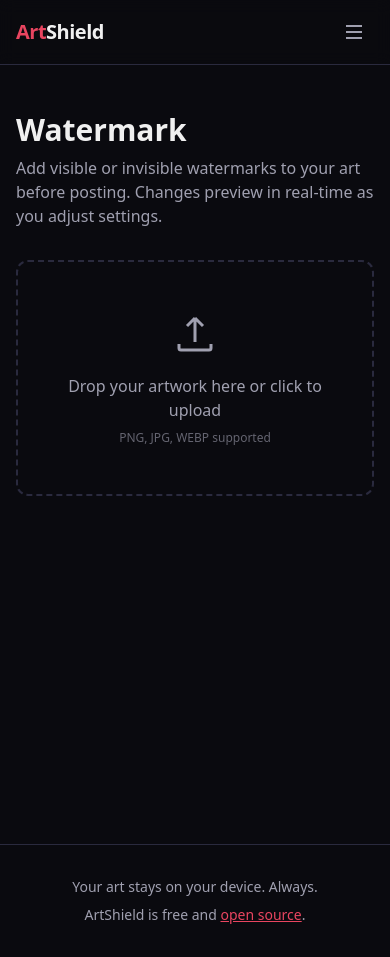
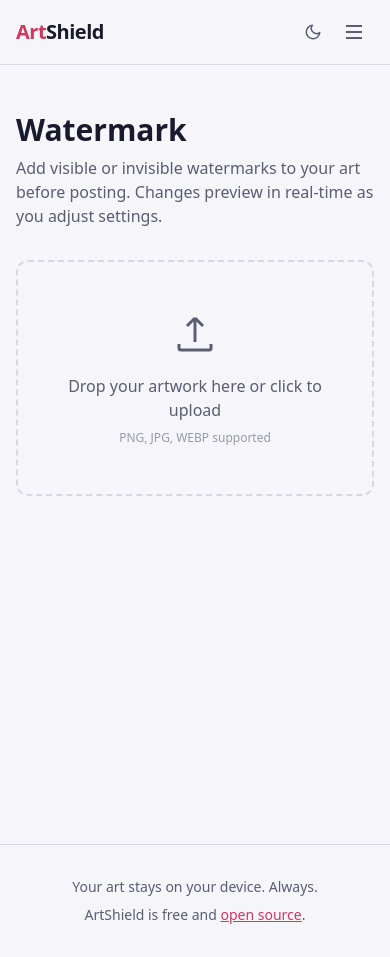
Before and after one commit to LAZERAI/art-shield, a Next.js app: page /watermark in a window 390 px wide. Built offline with nearby package versions, Linux system fonts and the light colour scheme.

Commit message:
add light/dark theme toggle with system preference detection

```diff
--- a/src/app/components/Navbar.js
+++ b/src/app/components/Navbar.js
@@ -2,6 +2,7 @@
 import Link from "next/link";
 import { usePathname } from "next/navigation";
 import { useState } from "react";
+import ThemeToggle from "./ThemeToggle";
 
 const links = [
   { href: "/", label: "Home" },
@@ -25,7 +26,7 @@ export default function Navbar() {
         </Link>
 
         {/* Desktop */}
-        <div className="hidden md:flex gap-1">
+        <div className="hidden md:flex items-center gap-1">
           {links.map((l) => (
             <Link
               key={l.href}
@@ -33,16 +34,19 @@ export default function Navbar() {
               className={`px-3 py-2 rounded-lg text-sm font-medium transition-colors ${
                 pathname === l.href
                   ? "bg-[var(--accent)]/15 text-[var(--accent)] border border-[var(--accent)]/30"
-                  : "text-[var(--muted)] hover:text-white hover:bg-[var(--card)]"
+                  : "text-[var(--muted)] hover:text-[var(--foreground)] hover:bg-[var(--card)]"
               }`}
             >
               {l.label}
             </Link>
           ))}
+          <ThemeToggle />
         </div>
 
         {/* Mobile toggle */}
-        <button
+        <div className="flex items-center gap-1 md:hidden">
+          <ThemeToggle />
+          <button
           className="md:hidden p-2 text-[var(--muted)]"
           onClick={() => setOpen(!open)}
           aria-label="Toggle menu"
@@ -55,6 +59,7 @@ export default function Navbar() {
             )}
           </svg>
         </button>
+        </div>
       </div>
 
       {/* Mobile menu */}
@@ -68,7 +73,7 @@ export default function Navbar() {
               className={`block px-3 py-2 rounded-lg text-sm font-medium transition-colors ${
                 pathname === l.href
                   ? "bg-[var(--accent)]/15 text-[var(--accent)] border border-[var(--accent)]/30"
-                  : "text-[var(--muted)] hover:text-white"
+                  : "text-[var(--muted)] hover:text-[var(--foreground)]"
               }`}
             >
               {l.label}
--- /dev/null
+++ b/src/app/components/ThemeToggle.js
@@ -0,0 +1,57 @@
+"use client";
+import { useEffect, useState } from "react";
+
+export default function ThemeToggle() {
+  const [theme, setTheme] = useState("dark");
+  const [mounted, setMounted] = useState(false);
+
+  useEffect(() => {
+    setMounted(true);
+    const stored = localStorage.getItem("theme");
+    if (stored) {
+      setTheme(stored);
+    } else if (window.matchMedia("(prefers-color-scheme: light)").matches) {
+      setTheme("light");
+    }
+  }, []);
+
+  useEffect(() => {
+    if (!mounted) return;
+    document.documentElement.setAttribute("data-theme", theme);
+    localStorage.setItem("theme", theme);
+  }, [theme, mounted]);
+
+  function toggle() {
+    setTheme((t) => (t === "dark" ? "light" : "dark"));
+  }
+
+  if (!mounted) {
+    return <div className="w-9 h-9" />;
+  }
+
+  return (
+    <button
+      onClick={toggle}
+      aria-label={`Switch to ${theme === "dark" ? "light" : "dark"} mode`}
+      className="p-2 rounded-lg text-[var(--muted)] hover:text-[var(--foreground)] hover:bg-[var(--card)] transition-colors"
+    >
+      {theme === "dark" ? (
+        <svg width="18" height="18" viewBox="0 0 24 24" fill="none" stroke="currentColor" strokeWidth="2" strokeLinecap="round" strokeLinejoin="round">
+          <circle cx="12" cy="12" r="5" />
+          <line x1="12" y1="1" x2="12" y2="3" />
+          <line x1="12" y1="21" x2="12" y2="23" />
+          <line x1="4.22" y1="4.22" x2="5.64" y2="5.64" />
+          <line x1="18.36" y1="18.36" x2="19.78" y2="19.78" />
+          <line x1="1" y1="12" x2="3" y2="12" />
+          <line x1="21" y1="12" x2="23" y2="12" />
+          <line x1="4.22" y1="19.78" x2="5.64" y2="18.36" />
+          <line x1="18.36" y1="5.64" x2="19.78" y2="4.22" />
+        </svg>
+      ) : (
+        <svg width="18" height="18" viewBox="0 0 24 24" fill="none" stroke="currentColor" strokeWidth="2" strokeLinecap="round" strokeLinejoin="round">
+          <path d="M21 12.79A9 9 0 1 1 11.21 3 7 7 0 0 0 21 12.79z" />
+        </svg>
+      )}
+    </button>
+  );
+}
--- a/src/app/dmca/page.js
+++ b/src/app/dmca/page.js
@@ -204,7 +204,7 @@ For informational purposes only. Not legal advice.`;
             <div className="flex gap-2">
               <button
                 onClick={copyNotice}
-                className="px-3 py-1 text-xs border border-[var(--border)] rounded-lg text-[var(--muted)] hover:text-white transition-colors"
+                className="px-3 py-1 text-xs border border-[var(--border)] rounded-lg text-[var(--muted)] hover:text-[var(--foreground)] transition-colors"
               >
                 Copy
               </button>
@@ -219,8 +219,8 @@ For informational purposes only. Not legal advice.`;
           <pre className="text-xs text-[var(--muted)] whitespace-pre-wrap bg-[var(--background)] border border-[var(--border)] rounded-lg p-4 max-h-96 overflow-y-auto">
             {generated}
           </pre>
-          <div className="mt-4 p-3 bg-yellow-900/20 border border-yellow-700/30 rounded-lg">
-            <p className="text-xs text-yellow-300">
+          <div className="mt-4 p-3 rounded-lg" style={{ background: 'var(--warning-bg)', border: '1px solid var(--warning-border)' }}>
+            <p className="text-xs" style={{ color: 'var(--warning)' }}>
               ⚠️ This is a template, not legal advice. Review it before sending. A DMCA notice is a legal document made under penalty of perjury. Make sure all information is accurate.
             </p>
           </div>
--- a/src/app/globals.css
+++ b/src/app/globals.css
@@ -1,6 +1,7 @@
 @import "tailwindcss";
 
-:root {
+:root,
+[data-theme="dark"] {
   --background: #0a0a0f;
   --foreground: #f0f0f0;
   --card: #1a1a2e;
@@ -8,6 +9,38 @@
   --accent-hover: #ff6b81;
   --muted: #a0a0b0;
   --border: #2a2a3e;
+  --success: #4ade80;
+  --success-btn: #16a34a;
+  --success-btn-hover: #22c55e;
+  --success-bg: rgba(22, 101, 52, 0.3);
+  --success-border: rgba(21, 128, 61, 0.5);
+  --error: #f87171;
+  --error-bg: rgba(127, 29, 29, 0.3);
+  --error-border: rgba(185, 28, 28, 0.5);
+  --warning: #fde047;
+  --warning-bg: rgba(113, 63, 18, 0.2);
+  --warning-border: rgba(161, 98, 7, 0.3);
+}
+
+[data-theme="light"] {
+  --background: #f5f5fa;
+  --foreground: #1a1a2e;
+  --card: #ffffff;
+  --accent: #d1365e;
+  --accent-hover: #b82d50;
+  --muted: #5c5c72;
+  --border: #d8d8e4;
+  --success: #15803d;
+  --success-btn: #16a34a;
+  --success-btn-hover: #15803d;
+  --success-bg: rgba(220, 252, 231, 1);
+  --success-border: rgba(134, 239, 172, 1);
+  --error: #dc2626;
+  --error-bg: rgba(254, 226, 226, 1);
+  --error-border: rgba(252, 165, 165, 1);
+  --warning: #92400e;
+  --warning-bg: rgba(254, 249, 195, 1);
+  --warning-border: rgba(253, 224, 71, 1);
 }
 
 @theme inline {
@@ -26,6 +59,7 @@ body {
   background: var(--background);
   color: var(--foreground);
   font-family: var(--font-sans), system-ui, sans-serif;
+  transition: background-color 0.2s ease, color 0.2s ease;
 }
 
 ::-webkit-scrollbar { width: 8px; }
--- a/src/app/layout.js
+++ b/src/app/layout.js
@@ -19,7 +19,14 @@ export const metadata = {
 
 export default function RootLayout({ children }) {
   return (
-    <html lang="en">
+    <html lang="en" suppressHydrationWarning>
+      <head>
+        <script
+          dangerouslySetInnerHTML={{
+            __html: `(function(){try{var t=localStorage.getItem('theme');if(t){document.documentElement.setAttribute('data-theme',t)}else if(window.matchMedia('(prefers-color-scheme:light)').matches){document.documentElement.setAttribute('data-theme','light')}else{document.documentElement.setAttribute('data-theme','dark')}}catch(e){document.documentElement.setAttribute('data-theme','dark')}})()`,
+          }}
+        />
+      </head>
       <body
         className={`${geistSans.variable} ${geistMono.variable} antialiased`}
       >
--- a/src/app/resize/page.js
+++ b/src/app/resize/page.js
@@ -137,7 +137,7 @@ export default function ResizePage() {
             </div>
             <div className="bg-[var(--card)] border border-[var(--border)] rounded-xl p-3 text-center">
               <p className="text-xs text-[var(--muted)]">Reduction</p>
-              <p className="font-mono text-sm text-green-400">
+              <p className="font-mono text-sm" style={{ color: 'var(--success)' }}>
                 {reductionPercent > 0 ? `-${reductionPercent}%` : "No resize needed"}
               </p>
             </div>
@@ -206,11 +206,14 @@ export default function ResizePage() {
               <button
                 onClick={download}
                 disabled={!outputUrl}
-                className="px-4 py-2 bg-green-600 hover:bg-green-500 disabled:opacity-40 disabled:cursor-not-allowed text-white rounded-lg text-sm font-medium transition-colors"
+                className="px-4 py-2 text-white rounded-lg text-sm font-medium transition-colors disabled:opacity-40 disabled:cursor-not-allowed"
+                style={{ background: 'var(--success-btn)' }}
+                onMouseEnter={(e) => e.currentTarget.style.background = 'var(--success-btn-hover)'}
+                onMouseLeave={(e) => e.currentTarget.style.background = 'var(--success-btn)'}
               >
                 Download Resized
               </button>
-              <button onClick={reset} className="px-4 py-2 border border-[var(--border)] text-[var(--muted)] hover:text-white rounded-lg text-sm transition-colors">
+              <button onClick={reset} className="px-4 py-2 border border-[var(--border)] text-[var(--muted)] hover:text-[var(--foreground)] rounded-lg text-sm transition-colors">
                 New Image
               </button>
             </div>
--- a/src/app/search/page.js
+++ b/src/app/search/page.js
@@ -79,7 +79,7 @@ export default function SearchPage() {
           <div className="bg-[var(--card)] border border-[var(--border)] rounded-xl p-4">
             <div className="flex items-center justify-between mb-3">
               <p className="text-sm text-[var(--muted)]">Your image:</p>
-              <button onClick={reset} className="px-3 py-1.5 border border-[var(--border)] text-[var(--muted)] hover:text-white rounded-lg text-sm transition-colors">
+              <button onClick={reset} className="px-3 py-1.5 border border-[var(--border)] text-[var(--muted)] hover:text-[var(--foreground)] rounded-lg text-sm transition-colors">
                 Change Image
               </button>
             </div>
```
Also changed, not shown: src/app/watermark/page.js (+9 -9 lines).
